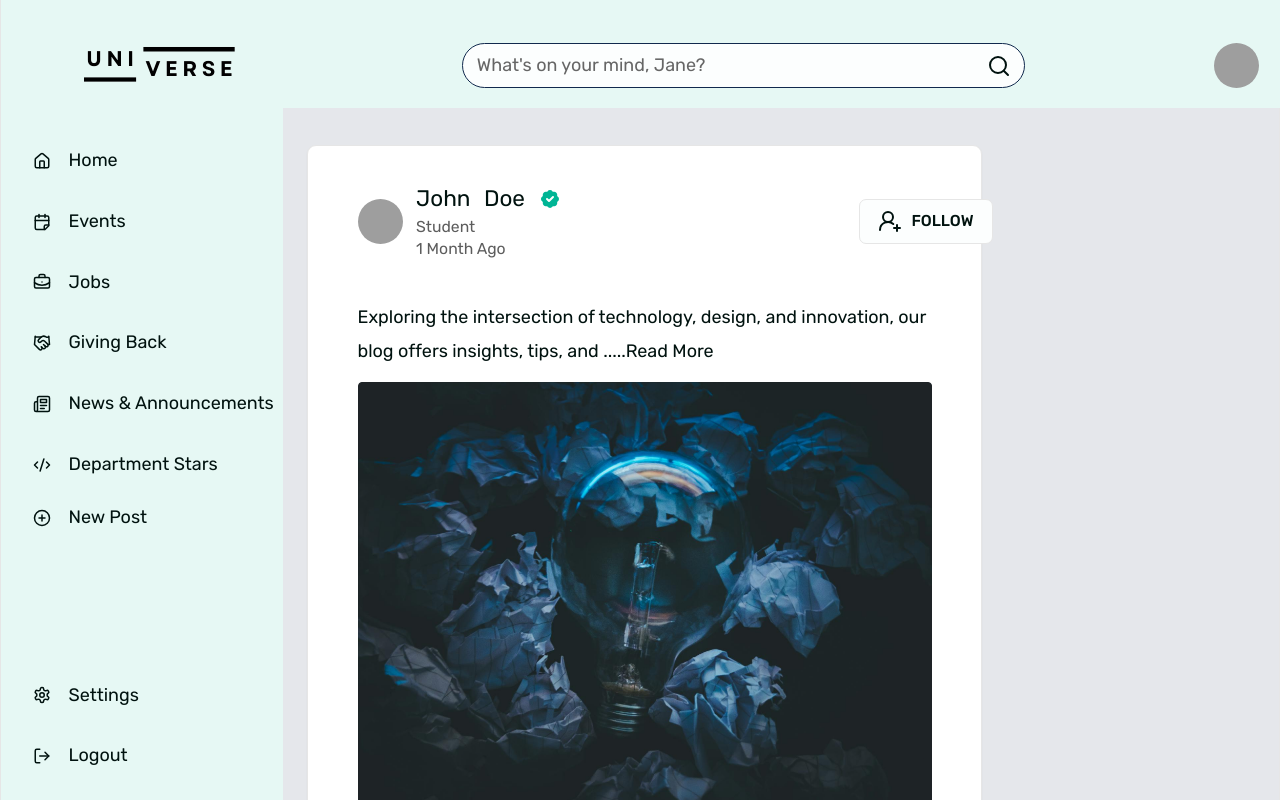
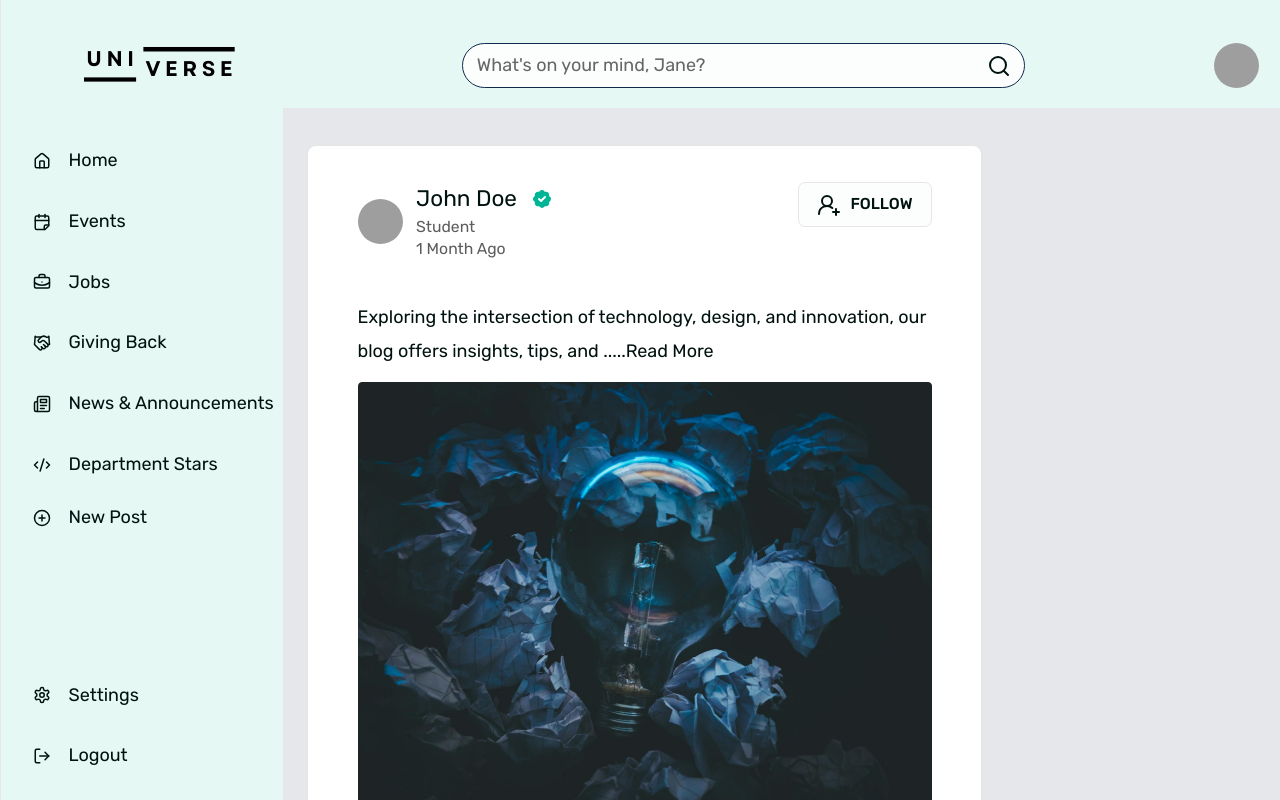
Before and after one commit to ngure1/UniVerse_frontend, a Next.js app: page /home in a window 1280 px wide. Shown: the top 800 px of the page. Built offline with nearby package versions, Linux system fonts and the light colour scheme; grey boxes are pictures that could not be loaded.

Commit message:
refactor :recycle: : Update components

```diff
--- a/src/app/(core)/profile/page.jsx
+++ b/src/app/(core)/profile/page.jsx
@@ -4,7 +4,7 @@ import ProfileTabs from "@/components/ui/MyComponents/profile/ProfileTabs";
 const ProfilePage = () => {
 	return (
 		<div className="flex flex-col gap-4 w-[100%]">
-			<div className="px-[2.5rem] py-[1.5rem] w-[80%] bg-white rounded-md flex flex-col gap-8">
+			<div className="px-[2.5rem] py-[1.5rem] w-[80%] bg-white dark:bg-muted rounded-md flex flex-col gap-8">
 				<ProfileCard />
 			</div>
 			<ProfileTabs />
--- a/src/app/(core)/test-pagination/page.jsx
+++ /dev/null
@@ -1,33 +0,0 @@
-import React from "react";
-import { useGetUserQuery } from "@/redux/features/test/testApiSlice";
-import useInfiniteScroll from "./useInfiniteScroll";
-
-const Page = () => {
-	const { data, isFetching, error, lastItemRef } = useInfiniteScroll(
-		useGetUserQuery,
-		1,
-	);
-
-	if (isFetching) return <div>Loading...</div>;
-	if (error) return <div>Error: {error.message}</div>;
-
-	return (
-		<div>
-			{data?.map((user, index) => {
-				if (data.length === index + 1) {
-					return (
-						<div
-							key={user.id}
-							ref={lastItemRef}>
-							{user.first_name}
-						</div>
-					);
-				} else {
-					return <div key={user.id}>{user.first_name}</div>;
-				}
-			})}
-		</div>
-	);
-};
-
-export default Page;
--- a/src/components/ui/MyComponents/PostCard.jsx
+++ b/src/components/ui/MyComponents/PostCard.jsx
@@ -41,17 +41,20 @@ export default function PostCard({
 }) {
 	return (
 		<Card className="flex w-[37.5rem] min-w-[21.25rem] py-[0.5rem] px-[1.25rem] flex-col justify-center items-start gap-[0.75rem] rounded-[0.5rem] bg-white dark:bg-muted">
-			<CardHeader>
-				<div className="flex items-center self-stretch gap-[0.75rem]  ">
+			{!forProfile && (
+				<CardHeader className="w-full">
+					<div className="flex items-start justify-between">
+						<div className="flex items-center self-stretch gap-[0.75rem]">
 							<AvatarProfile
 								pfpImage={pfpImage}
 								first_name={first_name}
 								last_name={last_name}
 							/>
-					<div className="flex flex-col justify-center items-start gap-[-0.75rem]">
+							<div className="flex flex-col justify-center items-start gap-[-0.75rem] w-full">
 								<div className="flex items-center gap-[0.75rem]">
-							<p className="body-text">{first_name}</p>
-							<p className="body-text">{last_name}</p>
+									<p className="body-text">
+										{first_name} {last_name}
+									</p>
 
 									{isVerified && (
 										<VerifiedIcon
@@ -65,14 +68,16 @@ export default function PostCard({
 								<p className="text-sm muted">{type}</p>
 								<p className="text-sm muted">{date}</p>
 							</div>
+						</div>
 						<Button
 							variant="outline"
-						className="ml-[15.75rem] gap-2">
+							className="gap-2">
 							<UserRoundPlus />
 							FOLLOW
 						</Button>
 					</div>
 				</CardHeader>
+			)}
 
 			<CardContent>
 				<div className="flex flex-col items-start gap-[0.75rem] self-stretch">
--- a/src/components/ui/MyComponents/SideBar.jsx
+++ b/src/components/ui/MyComponents/SideBar.jsx
@@ -24,7 +24,7 @@ const SideBar = ({ className }) => {
 		{ Icon: Handshake, text: "Giving Back", href: "/support" },
 		{ Icon: Newspaper, text: "News & Announcements", href: "/news" },
 		{ Icon: CodeXml, text: "Department Stars", href: "/dpt-stars" },
-		{ Icon: Settings, text: "Settings" },
+		{ Icon: Settings, text: "Settings", href: "/profile" },
 		{ Icon: LogOut, text: "Logout" },
 	];
 
```
Lines whose indentation alone changed are shown as unchanged.
